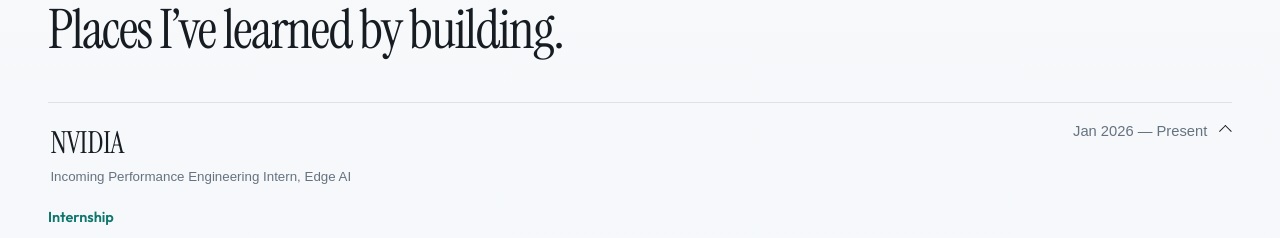
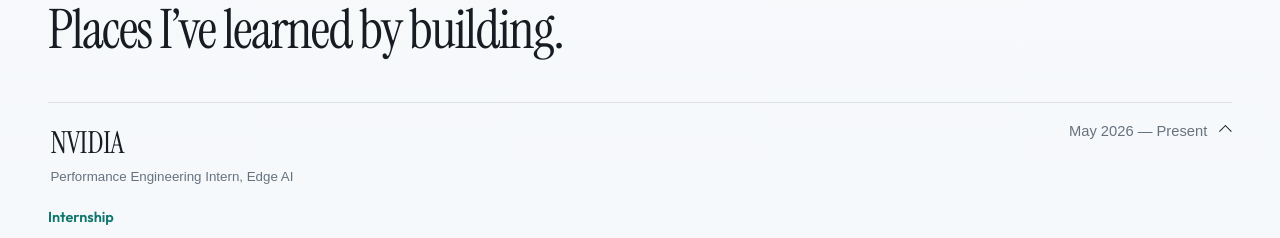
Before and after one commit to BruceMoseti/brucemoseti-personal-website, a React (Vite) app: page / in a window 1280 px wide. Shown: the part 2320-2558 px from the top of the page. Built offline with nearby package versions, Linux system fonts and the light colour scheme.

Commit message:
fix: set NVIDIA role to May 2026–Present
Co-authored-by: BruceMoseti <BruceMoseti@users.noreply.github.com>

```diff
--- a/src/App.jsx
+++ b/src/App.jsx
@@ -72,9 +72,9 @@ const projects = [
 const experiences = [
   {
     company: 'NVIDIA',
-    role: 'Incoming Performance Engineering Intern, Edge AI',
+    role: 'Performance Engineering Intern, Edge AI',
     place: 'Internship',
-    date: 'Jan 2026 — Present',
+    date: 'May 2026 — Present',
     bullets: [],
   },
   {
```
